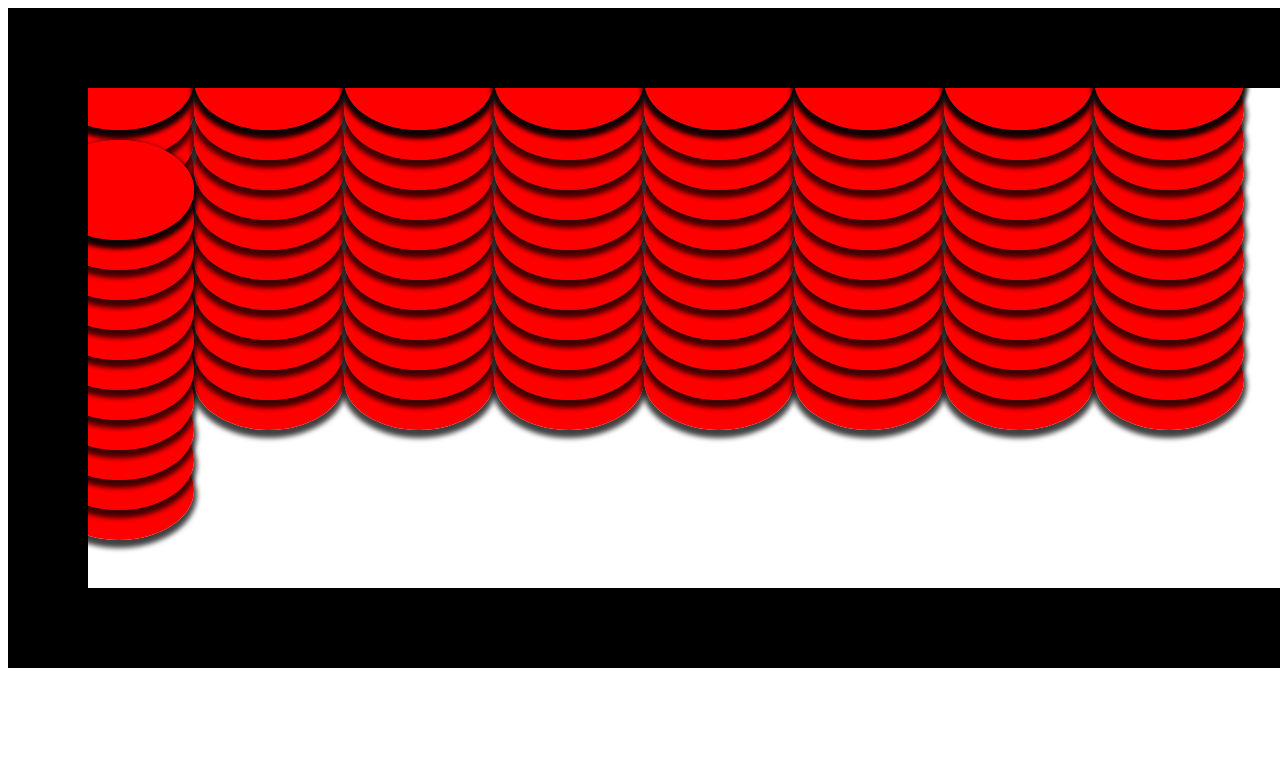
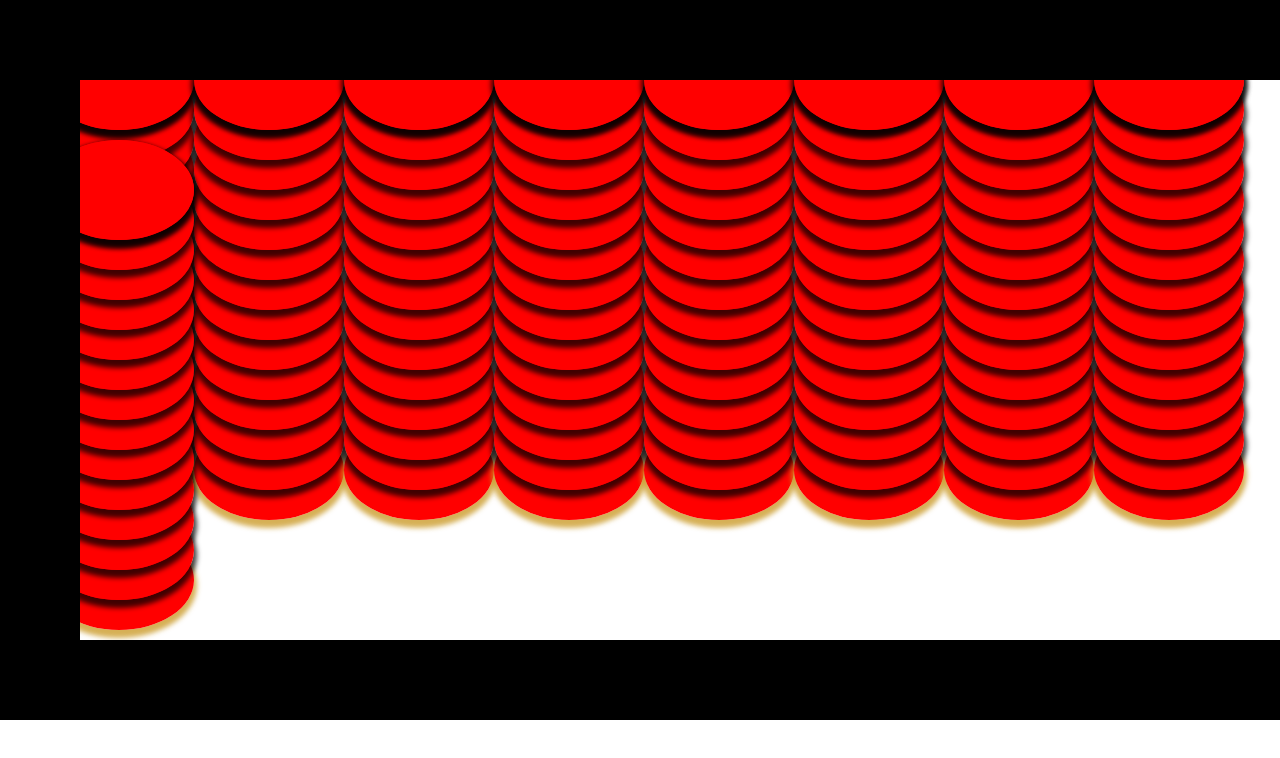
Before and after one commit to harshac/first-website, a plain HTML site: page curtain.html in a window 1280 px wide. Shown: the top 758 px of the page. Drawn offline with Linux system fonts and the light colour scheme; a web font is replaced by a local one.

Commit message:
Adding border, raising effect

```diff
--- a/css/curtain.css
+++ b/css/curtain.css
@@ -10,48 +10,48 @@
 	-webkit-box-shadow: 0px 5px 5px 3px rgba(0,0,0,0.75);
 }
 
-.body{
+.curtain-border{
+	-webkit-box-shadow: 0px 5px 5px 3px rgba(200,150,30,0.75);
+}
+
+body{
 	margin: 0;
+	height: 2000px;
 }
+
 .frame{
-	width: 1260px;
-	height: 500px;
+	width: 1280px;
+	height: 560px;
 	border: 80px solid #000;
 	position: fixed;
 	z-index: 100;
 }
 
 .row{
-	position: fixed;
+	position: absolute;
 	top:0;
 	left: 44px;
 }
-
 .row1{
 	top:30px;
 	z-index: 11;
 }
-
 .row2{
 	top:30px;
 	z-index: 10;
 }
-
 .row3{
 	top:60px;
 	z-index: 9;
 }
-
 .row4{
 	top:90px;
 	z-index: 8;
 }
-
 .row5{
 	top:120px;
 	z-index: 7;
 }
-
 .row6{
 	top:150px;
 	z-index: 6;
@@ -80,3 +80,15 @@
 	top:330px;
 	z-index: 0;
 }
+.row13{
+	top:360px;
+	z-index: -1;
+}
+.row14{
+	top:390px;
+	z-index: -2;
+}
+.row15{
+	top:420px;
+	z-index: -3;
+}
--- a/curtain.html
+++ b/curtain.html
@@ -139,6 +139,39 @@
 		<div class="curtain"></div>
 		<div class="curtain"></div>
 	</div>
+	<div class="row13 row">
+		<div class="curtain"></div>
+		<div class="curtain"></div>
+		<div class="curtain"></div>
+		<div class="curtain"></div>
+		<div class="curtain"></div>
+		<div class="curtain"></div>
+		<div class="curtain"></div>
+		<div class="curtain"></div>
+		<div class="curtain"></div>
+	</div>
+	<div class="row14 row">
+		<div class="curtain"></div>
+		<div class="curtain"></div>
+		<div class="curtain"></div>
+		<div class="curtain"></div>
+		<div class="curtain"></div>
+		<div class="curtain"></div>
+		<div class="curtain"></div>
+		<div class="curtain"></div>
+		<div class="curtain"></div>
+	</div>
+	<div class="row15 row">
+		<div class="curtain curtain-border"></div>
+		<div class="curtain curtain-border"></div>
+		<div class="curtain curtain-border"></div>
+		<div class="curtain curtain-border"></div>
+		<div class="curtain curtain-border"></div>
+		<div class="curtain curtain-border"></div>
+		<div class="curtain curtain-border"></div>
+		<div class="curtain curtain-border"></div>
+		<div class="curtain curtain-border"></div>
+	</div>
 	<div class="frame"></div>
 </body>
 </html>
```
